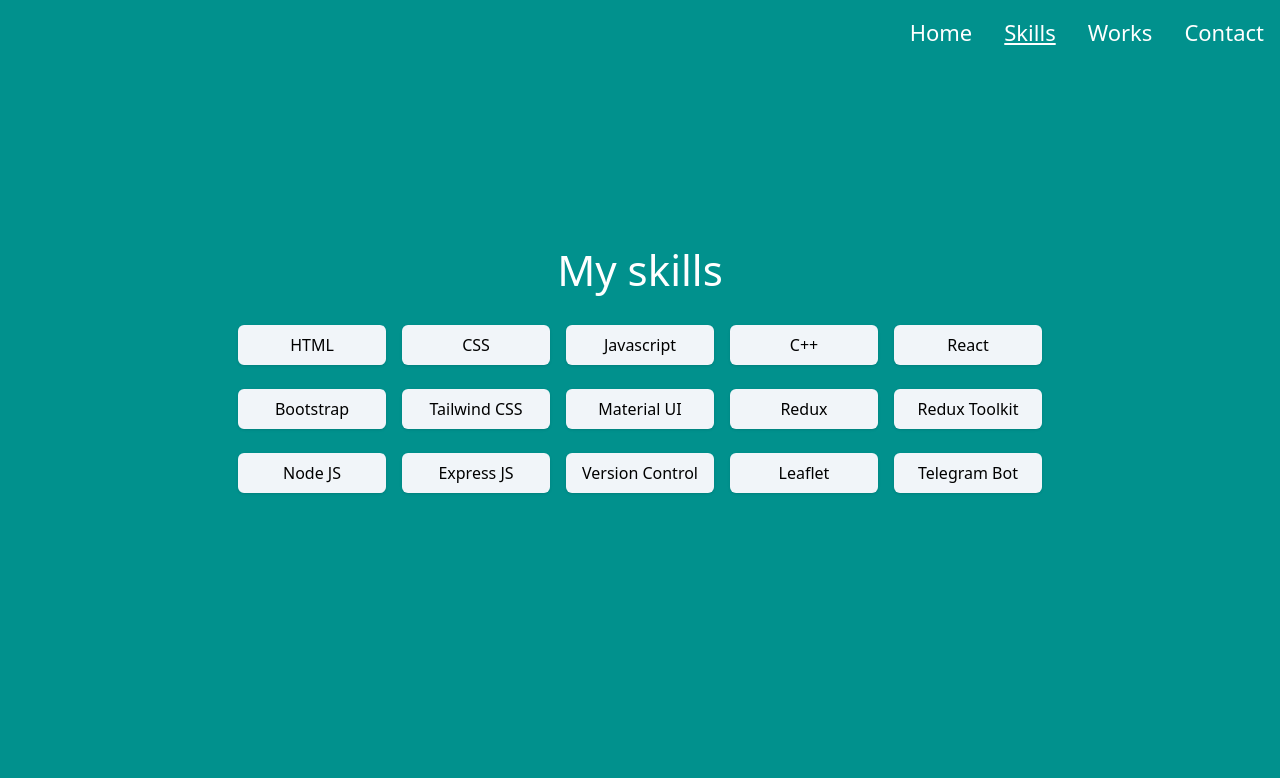
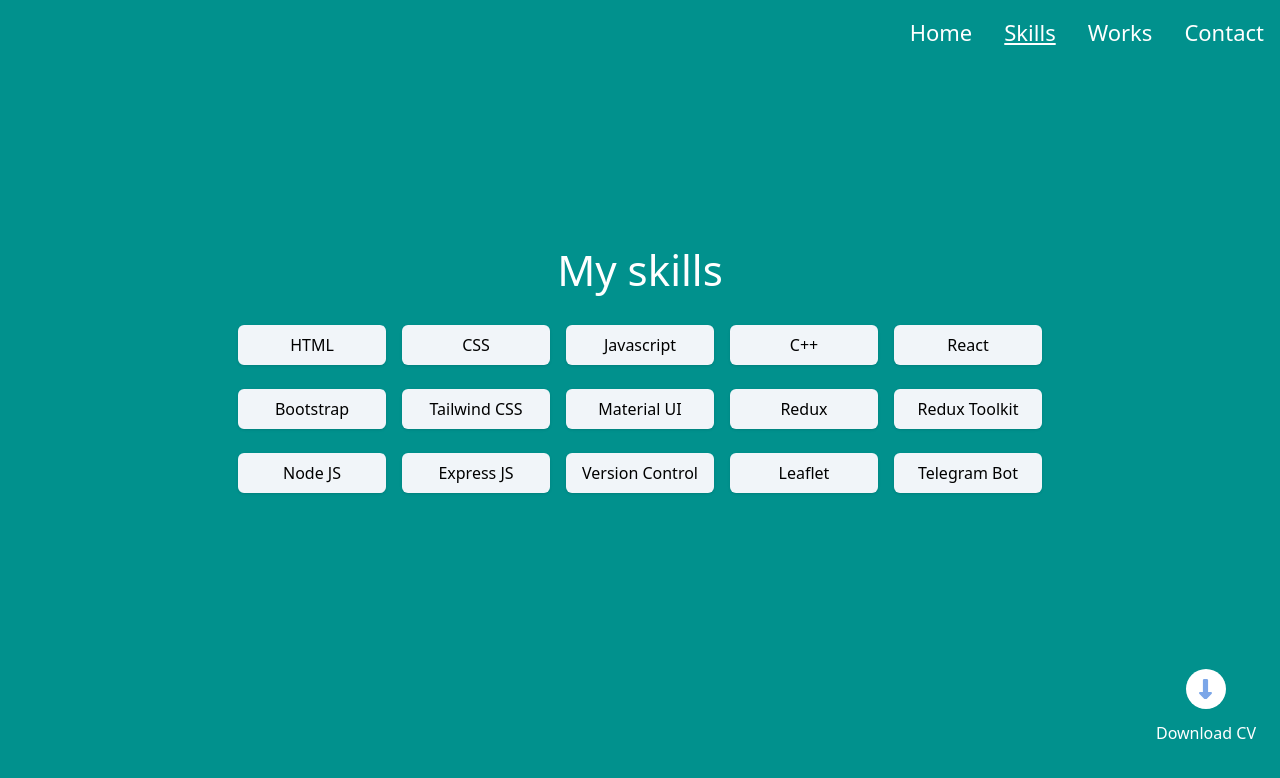
Before and after one commit to developerabrorbek/myPortfolio, a React (Vite) app: page /skills in a window 1280 px wide. Shown: the top 778 px of the page. Built offline with nearby package versions, Linux system fonts and the light colour scheme; the HTML template or start-up script is replaced by a standard one.

Commit message:
cv downloader add

```diff
--- /dev/null
+++ b/src/components/Downloader/index.jsx
@@ -0,0 +1,25 @@
+const DownloadBtn = () => {
+  return (
+    <>
+      <a
+        className="download absolute -bottom-20 right-6 hover:animate-bounce flex flex-col items-center gap-3 text-[#7ba6e8]"
+        download="*"
+        href="/public/Abrorbek_Abdulxamidov_CV_my.pdf"
+      >
+        <div className="wrapper flex w-10 h-10 justify-center items-center rounded-full bg-white">
+          <svg
+            xmlns="http://www.w3.org/2000/svg"
+            height="1.3em"
+            viewBox="0 0 320 512"
+            fill="currentColor"
+          >
+            <path d="M2 334.5c-3.8 8.8-2 19 4.6 26l136 144c4.5 4.8 10.8 7.5 17.4 7.5s12.9-2.7 17.4-7.5l136-144c6.6-7 8.4-17.2 4.6-26s-12.5-14.5-22-14.5l-72 0 0-288c0-17.7-14.3-32-32-32L128 0C110.3 0 96 14.3 96 32l0 288-72 0c-9.6 0-18.2 5.7-22 14.5z" />
+          </svg>
+        </div>
+        <p className="text-white">Download CV</p>
+      </a>
+    </>
+  );
+};
+
+export default DownloadBtn;
--- a/src/pages/Contact/index.jsx
+++ b/src/pages/Contact/index.jsx
@@ -1,3 +1,4 @@
+import DownloadBtn from "../../components/Downloader";
 import Header from "../../components/Header";
 import "./main.css";
 
@@ -9,7 +10,7 @@
     <div className="home h-[100vh] bg-[#2A5461] slide-left">
       <Header />
       <main className="main flex h-3/4">
-        <div className="main container mx-auto">
+        <div className="main container mx-auto relative">
           <div className="main-body h-full flex flex-col items-center justify-center gap-y-6">
             <h1 className="main-body__title text-[42px] text-center max-w-[600px] text-white">
               I&apos;m happy to work with you! How can I help you?
@@ -54,7 +55,7 @@
               </div>
             </form>
 
-            <div className="socials flex gap-3 absolute bottom-6">
+            <div className="socials flex gap-3 absolute -bottom-20">
               <a
                 href="#"
                 className="text-[#0b1b37] hover:animate-bounce transition-all hover:text-red-500"
@@ -109,6 +110,7 @@
               </a>
             </div>
           </div>
+          <DownloadBtn/>
         </div>
       </main>
     </div>
--- a/src/pages/Home/index.jsx
+++ b/src/pages/Home/index.jsx
@@ -1,12 +1,13 @@
 import { Link } from "react-router-dom";
 import Header from "../../components/Header";
 import "./main.css";
+import DownloadBtn from "../../components/Downloader";
 
 const Home = () => {
   return (
     <div className="home h-[100vh] bg-[#f66d69]  slide-right">
       <Header />
-      <main className="main flex h-3/4 slide-top">
+      <main className="main flex h-3/4 slide-top relative">
         <div className="main container mx-auto">
           <div className="main-body h-full flex flex-col items-center justify-center gap-y-6">
             <h1 className="main-body__title text-[48px] text-white">
@@ -30,6 +31,7 @@
               </Link>
             </div>
           </div>
+          <DownloadBtn/>
         </div>
       </main>
     </div>
--- a/src/pages/Skills/index.jsx
+++ b/src/pages/Skills/index.jsx
@@ -1,12 +1,13 @@
+import DownloadBtn from "../../components/Downloader";
 import Header from "../../components/Header";
 import "./main.css";
 
 const Skills = () => {
 
   return (
-    <div className="home h-[100vh] bg-[#01918d] slide-bottom">
+    <div className="skills h-[100vh] bg-[#01918d] slide-bottom">
       <Header />
-      <main className="main flex h-3/4">
+      <main className="main flex h-3/4 relative">
         <div className="main container mx-auto">
           <div className="main-body h-full slide-left flex flex-col items-center justify-center gap-y-6">
             <h1 className="main-body__title text-[42px] text-white">
@@ -62,6 +63,7 @@
             </ul>
           </div>
         </div>
+          <DownloadBtn/>
       </main>
     </div>
   );
--- a/src/pages/Works/index.jsx
+++ b/src/pages/Works/index.jsx
@@ -3,6 +3,7 @@
 import CodeIcon from "../../assets/icons/code.svg";
 import DemoIcon from "../../assets/icons/demo.svg";
 import "./main.css";
+import DownloadBtn from "../../components/Downloader";
 
 const Works = () => {
   const activateOpacity = () => {
@@ -31,7 +32,7 @@
     <div className="home min-h-[100vh] bg-[#071952] slide-top">
       <Header />
       <main className="main flex h-3/4">
-        <div className="main container mx-auto">
+        <div className="main container mx-auto relative">
           <div className="main-body h-full flex flex-col items-center justify-center gap-6">
             <h1 className="main-body__title text-[48px] text-white tracking-wider mb-5">
               Projects
```
Also changed, not shown: 1 other file (tests, documents, lock files or other folders).
